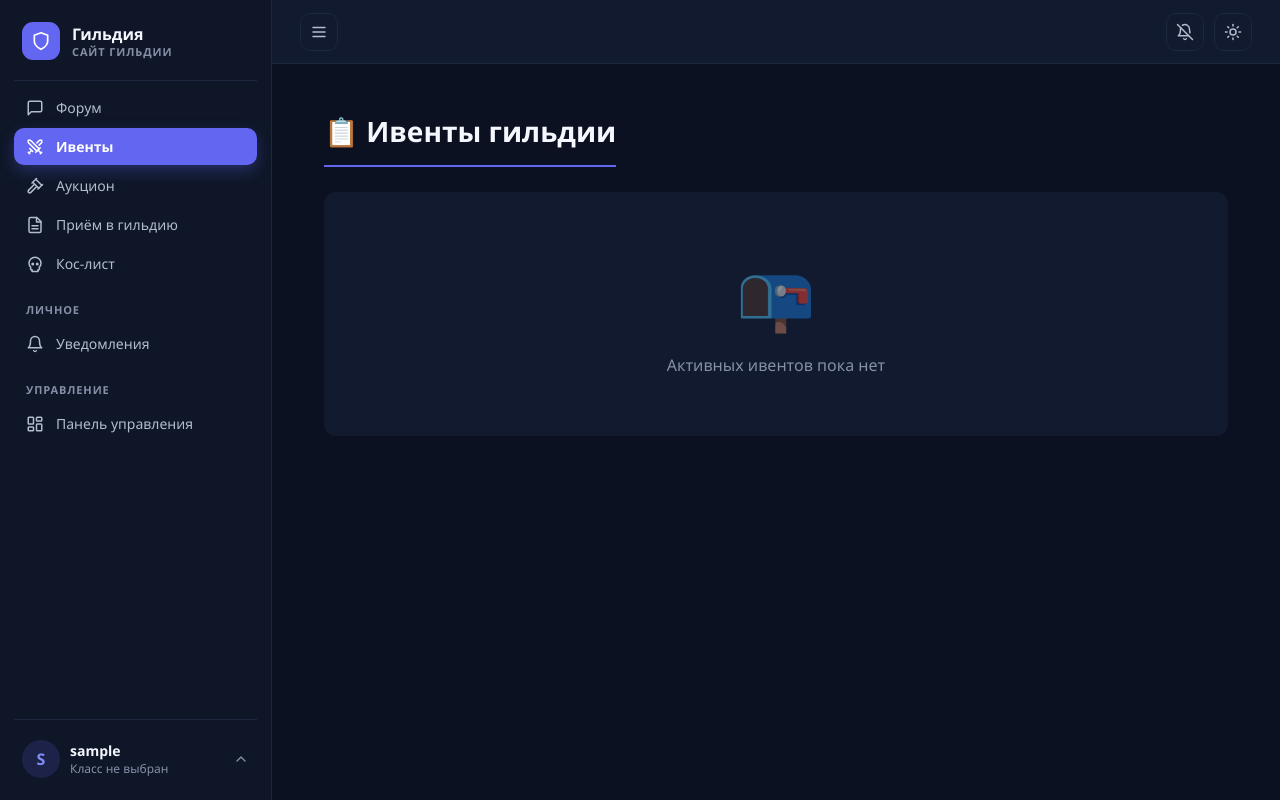
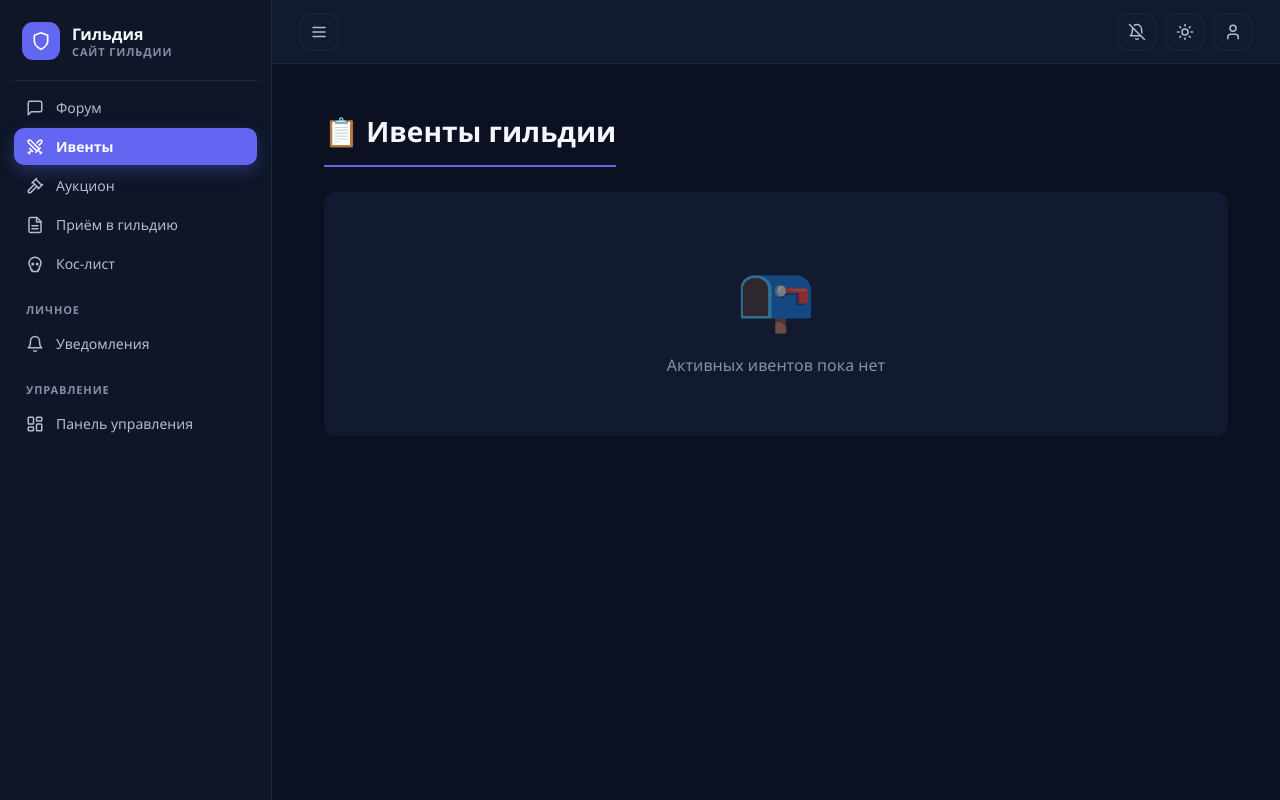
Before and after one commit to THEChrismoth/Perfect_World_guild_forum, a Django app: page /events/ in a window 1280 px wide. Run offline with Django 5.2, Linux system fonts and the light colour scheme; the visitor is signed in with stand-in values (Sample User, id 1); data comes from the database, SQL or seed files in the repository; data that the repository does not hold is empty.

Commit message:
UPDATE: профиль в правом верхнем углу
- личный кабинет перенесён из низа меню в верхнюю панель: кнопка с иконкой профиля справа
- по клику — меню с аватаром, ником и классом, ссылками на профиль и его редактирование и выходом

Co-Authored-By: Claude Opus 5.5 <noreply@anthropic.com>

```diff
--- a/app/static_src/css/style.css
+++ b/app/static_src/css/style.css
@@ -305,31 +305,31 @@ html.site-sidebar-collapsed .site-sidebar {
     text-align: center;
 }
 
-/* ---------- Личный кабинет внизу меню ---------- */
+/* ---------- Личный кабинет справа в верхней панели ---------- */
 .site-account {
     position: relative;
-    margin-top: auto;
-    padding-top: 12px;
-    border-top: 1px solid var(--hairline);
 }
 
 .site-account-toggle {
-    display: flex;
-    align-items: center;
-    gap: 10px;
-    padding: 8px;
-    border-radius: 12px;
     list-style: none;
-    cursor: pointer;
 }
 
 .site-account-toggle::-webkit-details-marker {
     display: none;
 }
 
-.site-account-toggle:hover,
 .site-account[open] .site-account-toggle {
     background: var(--hover);
+    color: var(--text-strong);
+}
+
+.site-account-head {
+    display: flex;
+    align-items: center;
+    gap: 10px;
+    margin-bottom: 6px;
+    padding: 8px 10px 12px;
+    border-bottom: 1px solid var(--hairline);
 }
 
 .site-avatar {
@@ -382,20 +382,12 @@ html.site-sidebar-collapsed .site-sidebar {
     height: 16px;
 }
 
-.site-account-chevron {
-    width: 16px;
-    height: 16px;
-    color: var(--text-muted);
-    transform: rotate(180deg);
-}
-
-/* Меню кабинета открывается вверх — снизу места нет */
 .site-account-menu {
     position: absolute;
-    left: 0;
     right: 0;
-    bottom: calc(100% + 6px);
+    top: calc(100% + 8px);
     z-index: 50;
+    width: 250px;
     padding: 6px;
     border-radius: 12px;
     border: 1px solid var(--hairline);
--- a/app/templates/base.html
+++ b/app/templates/base.html
@@ -96,7 +96,33 @@
                 <span class="icon-light">{% ga_icon "sun" %}</span>
                 <span class="icon-dark">{% ga_icon "moon" %}</span>
             </button>
-            {% if not user.is_authenticated %}
+            {% if user.is_authenticated %}
+                {# Личный кабинет: аватар, ник и класс в меню по кнопке #}
+                {% with profile=user.profile %}
+                    <details class="site-account">
+                        <summary class="site-icon-btn site-account-toggle" aria-label="Профиль">{% ga_icon "user" %}</summary>
+                        <div class="site-account-menu">
+                            <div class="site-account-head">
+                                <span class="site-avatar">
+                                    {% if profile.avatar %}<img src="{{ profile.avatar.url }}" alt="">{% else %}{{ user.username|slice:":1"|upper }}{% endif %}
+                                </span>
+                                <span class="site-account-name">
+                                    <span class="site-account-user">{{ user.username }}</span>
+                                    <span class="site-account-sub">
+                                        {% if profile.player_class %}<img src="{{ profile.get_icon_url }}" alt="">{{ profile.get_player_class_display }}{% else %}Класс не выбран{% endif %}
+                                    </span>
+                                </span>
+                            </div>
+                            <a href="{% url 'profile_view' username=user.username %}">{% ga_icon "user" %}Мой профиль</a>
+                            <a href="{% url 'profile_edit' %}">{% ga_icon "pencil" %}Редактировать профиль</a>
+                            <form method="post" action="{% url 'logout' %}">
+                                {% csrf_token %}
+                                <button type="submit">{% ga_icon "log-out" %}Выйти</button>
+                            </form>
+                        </div>
+                    </details>
+                {% endwith %}
+            {% else %}
                 <a href="{% url 'login' %}" class="site-btn site-btn-primary">Вход</a>
             {% endif %}
         </div>
--- a/app/templates/includes/site_sidebar.html
+++ b/app/templates/includes/site_sidebar.html
@@ -1,5 +1,5 @@
 {% load ga_admin %}
-{# Боковое меню сайта. Пункты собирает core/site_nav.py, внизу — личный кабинет. #}
+{# Боковое меню сайта. Пункты собирает core/site_nav.py. #}
 <aside class="site-sidebar" id="site-sidebar" aria-label="Разделы сайта">
     <a class="site-brand" href="/" title="{{ site_settings.site_name }}">
         <span class="site-brand-mark">{% if site_settings.favicon %}<img src="{{ site_settings.favicon.url }}" alt="">{% else %}{% ga_icon "shield" %}{% endif %}</span>
@@ -20,31 +20,5 @@
             {% endfor %}
         {% endfor %}
     </nav>
-
-    {# Личный кабинет: аватар, ник и класс; по клику — меню #}
-    {% with profile=user.profile %}
-        <details class="site-account">
-            <summary class="site-account-toggle">
-                <span class="site-avatar">
-                    {% if profile.avatar %}<img src="{{ profile.avatar.url }}" alt="">{% else %}{{ user.username|slice:":1"|upper }}{% endif %}
-                </span>
-                <span class="site-account-name">
-                    <span class="site-account-user">{{ user.username }}</span>
-                    <span class="site-account-sub">
-                        {% if profile.player_class %}<img src="{{ profile.get_icon_url }}" alt="">{{ profile.get_player_class_display }}{% else %}Класс не выбран{% endif %}
-                    </span>
-                </span>
-                {% ga_icon "chevron-down" "site-account-chevron" %}
-            </summary>
-            <div class="site-account-menu">
-                <a href="{% url 'profile_view' username=user.username %}">{% ga_icon "user" %}Мой профиль</a>
-                <a href="{% url 'profile_edit' %}">{% ga_icon "pencil" %}Редактировать профиль</a>
-                <form method="post" action="{% url 'logout' %}">
-                    {% csrf_token %}
-                    <button type="submit">{% ga_icon "log-out" %}Выйти</button>
-                </form>
-            </div>
-        </details>
-    {% endwith %}
 </aside>
 <div class="site-sidebar-backdrop" hidden></div>
```
